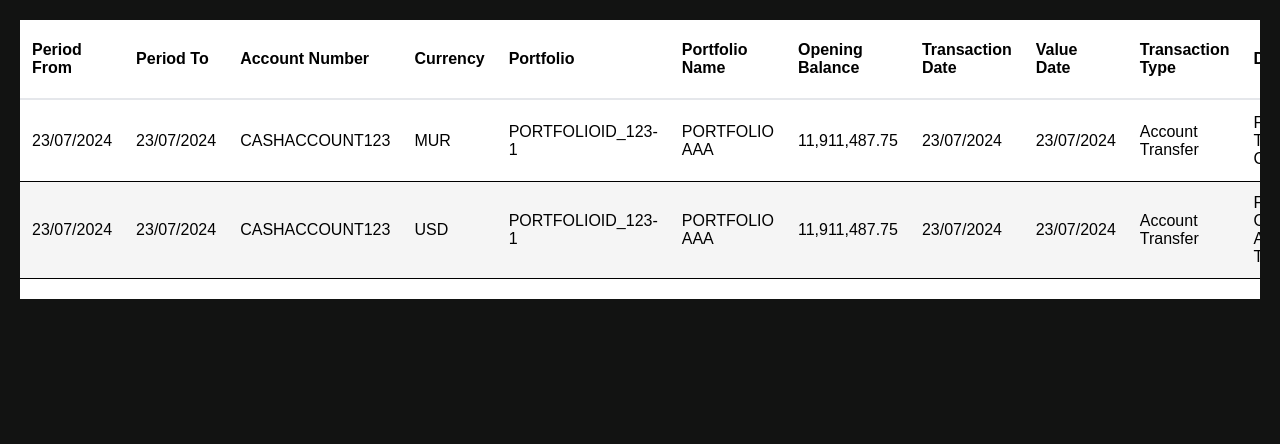
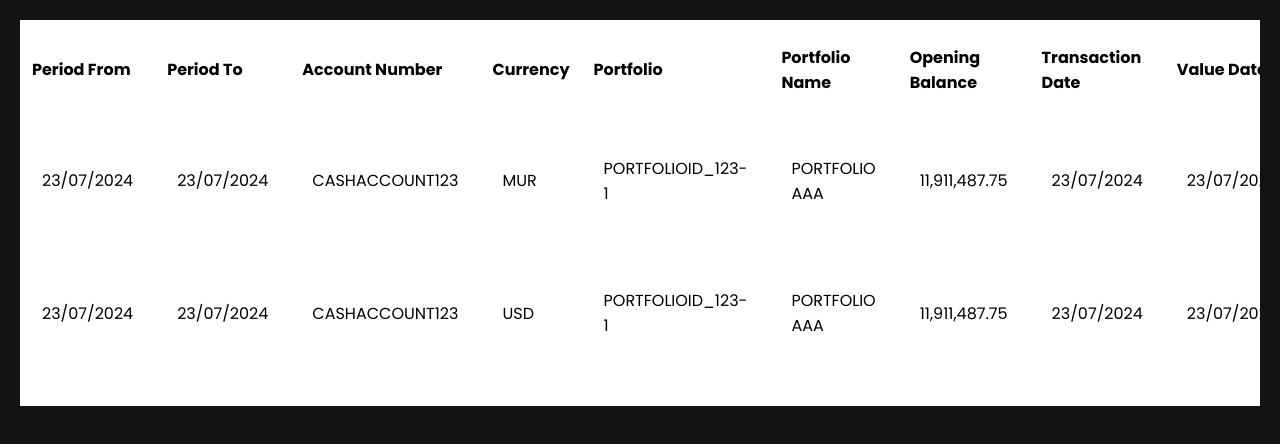
Before and after one commit to Aman-appsdeployer/gold, a React (Create React App) app: page /dashboard in a window 1280 px wide. Shown: the top 444 px of the page. Built offline with nearby package versions, Linux system fonts and the light colour scheme.

Commit message:
Update Dashboard.css

```diff
--- a/src/Dashboard.css
+++ b/src/Dashboard.css
@@ -1,12 +1,23 @@
-/*
+
+
+
+
+body {
+  font-family: Arial, sans-serif;
+  margin: 0;
+  padding: 0;
+}
+
 .dashboard-container {
   margin: 20px;
-    font-family: Arial, sans-serif;
+  background-color: white;
+  color: black;
 }
 
 h2 {
   text-align: center;
   margin-bottom: 20px;
+  color: black;
 }
 
 .table-container {
@@ -21,23 +32,24 @@
 }
 
 thead th {
-    background-color: #080808;
+  background-color: white;
   text-align: left;
   padding: 12px;
-    border-bottom: 2px solid #e5e7eb;
+  border-bottom: 2px solid white;
   font-weight: 600;
 }
 
 tbody tr {
-    border-bottom: 1px solid #000000;
+  border-bottom: 1px solid white;
 }
 
 tbody td {
-    padding: 12px;
+  padding: 22px;
+  color: black;
 }
 
 tbody tr:nth-child(even) {
-    background-color: #050505;
+  background-color:white;
 }
 
 .actions-cell {
@@ -51,6 +63,7 @@
   border: none;
   border-radius: 4px;
   cursor: pointer;
+  font-weight: 600;
 }
 
 .accept-button {
@@ -72,86 +85,3 @@
 .actions-cell a:hover {
   text-decoration: underline;
 }
-   */
-
-
-
-
-   .dashboard-container {
-    margin: 20px;
-    font-family: Arial, sans-serif;
-    background-color: white; /* Added background color */
-
-    color: black; /* Added text color */
-  }
-
-  h2 {
-    text-align: center;
-    margin-bottom: 20px;
-  }
-
-  .table-container {
-    width: 100%;
-    overflow-x: auto;
-  }
-
-  table {
-    width: 100%;
-    border-collapse: collapse;
-    margin-bottom: 20px;
-  }
-
-  thead th {
-    background-color: #ffffff; /* Changed to white */
-    text-align: left;
-    padding: 12px;
-    border-bottom: 2px solid #e5e7eb;
-    font-weight: 600;
-    color: black; /* Added text color */
-  }
-
-  tbody tr {
-    border-bottom: 1px solid #000000;
-  }
-
-  tbody td {
-    padding: 12px;
-    color: black;
-  }
-
-  tbody tr:nth-child(even) {
-    background-color: #f5f5f5;
-  }
-
-  .actions-cell {
-    display: flex;
-    gap: 10px;
-  }
-
-  .accept-button,
-  .reject-button {
-    padding: 6px 12px;
-    border: none;
-    border-radius: 4px;
-    cursor: pointer;
-  }
-
-  .accept-button {
-    background-color: #4caf50;
-    color: white;
-  }
-
-  .reject-button {
-    background-color: #f44336;
-    color: white;
-  }
-
-  .actions-cell a {
-    color: #3b82f6;
-    text-decoration: none;
-    font-weight: 600;
-  }
-
-  .actions-cell a:hover {
-    text-decoration: underline;
-  }
```
Lines whose indentation alone changed are shown as unchanged.
